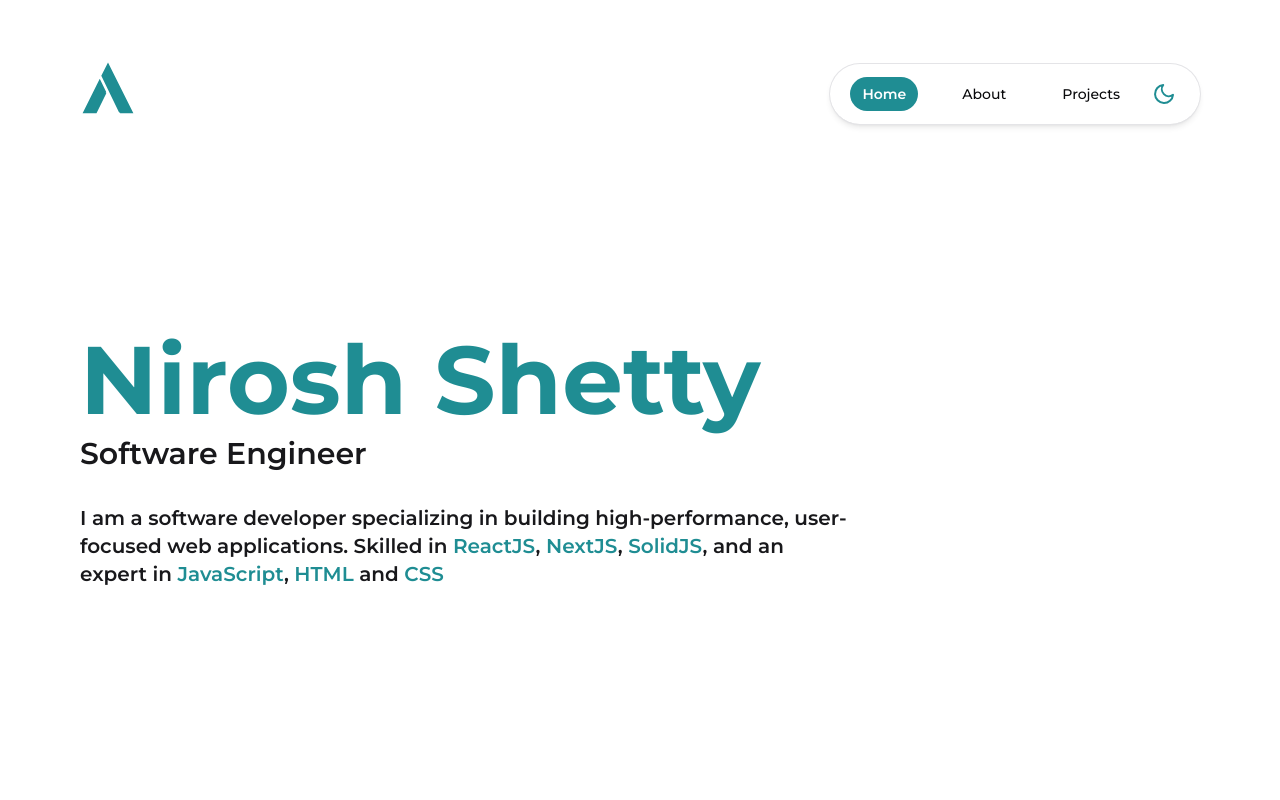
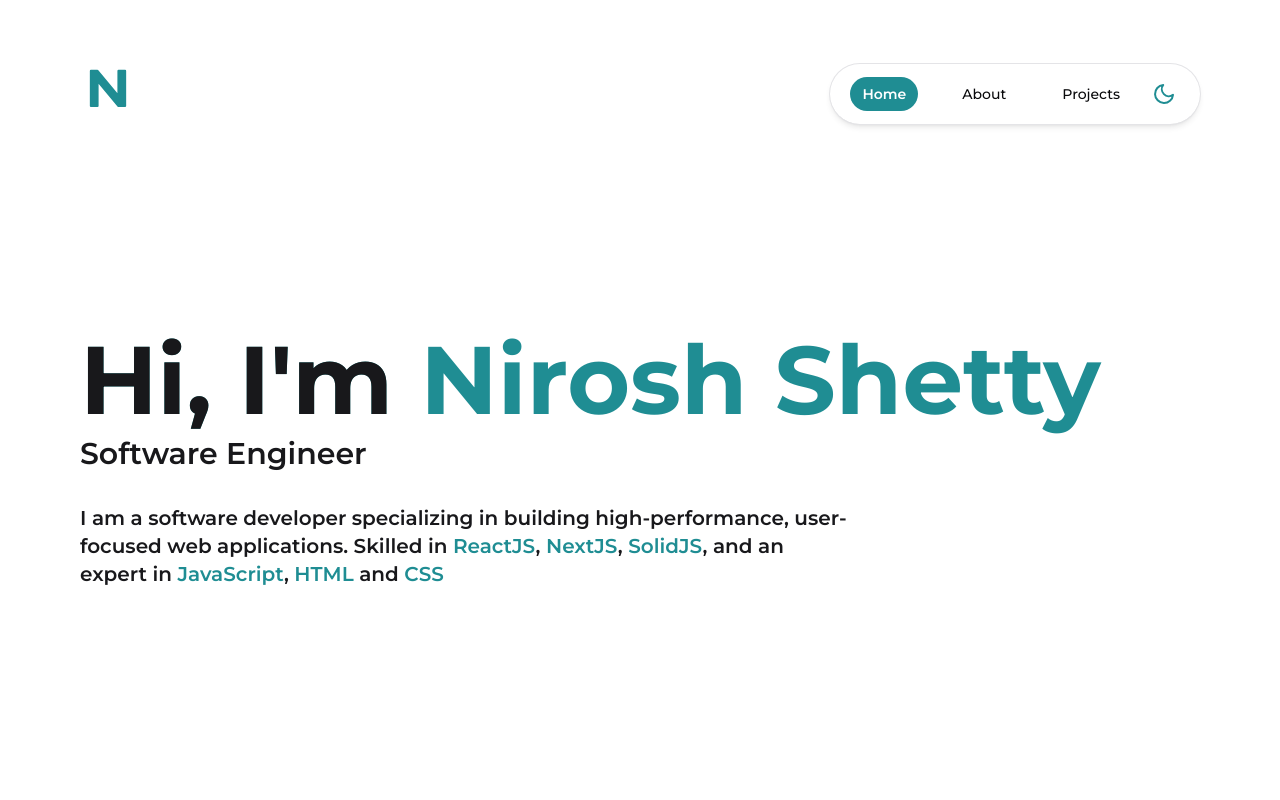
Before and after one commit to Nirosh-Shetty/my_portfolio, a Next.js app: page / in a window 1280 px wide. Shown: the top 800 px of the page. Built offline with nearby package versions, Linux system fonts and the light colour scheme.

Commit message:
minor changes

```diff
--- a/src/animation/animated-logo.tsx
+++ b/src/animation/animated-logo.tsx
@@ -8,7 +8,6 @@ export default function AnimatedLogo() {
     },
     visible: {
       pathLength: 1,
-      // Set fill as per your theme
       fill: "#1f8d93",
     },
   };
@@ -16,19 +15,34 @@ export default function AnimatedLogo() {
   return (
     <AnimatePresence>
       <motion.svg
-        viewBox="0 0 450 450"
+        viewBox="0 0 512 512"
         xmlns="http://www.w3.org/2000/svg"
         className="h-full w-full fill-accent stroke-accent"
       >
         <motion.path
-          d="M321.955 420L179.465 127.143L224.998 36.1755L416.91 420H321.955ZM204.867 263.253L128.055 420H33.0897L158.769 168.608L204.867 263.253Z"
-          strokeWidth="15"
+          d="
+            M100 420
+            V100
+            H160
+            L352 330
+            V100
+            H412
+            V420
+            H352
+            L160 190
+            V420
+            H100
+            Z
+          "
+          strokeWidth="20"
+          strokeLinecap="round"
+          strokeLinejoin="round"
           variants={iconVariant}
           initial="hidden"
           animate="visible"
           transition={{
-            default: { duration: 3, ease: "easeInOut" },
-            fill: { duration: 3, ease: [1, 0, 0.8, 1] },
+            default: { duration: 2.5, ease: "easeInOut" },
+            fill: { duration: 2.5, ease: [1, 0, 0.8, 1] },
           }}
         />
       </motion.svg>
--- a/src/components/landing-hero.tsx
+++ b/src/components/landing-hero.tsx
@@ -39,6 +39,10 @@ export default function LandingHero() {
           <AnimatePresence>
             <FadeUp key="title-main" duration={0.6}>
               <h1 className="bg-accent bg-clip-text py-2 text-5xl font-bold text-transparent sm:text-6xl md:text-7xl xl:text-8xl">
+                <span className="  text-zinc-900 dark:text-zinc-200">
+                  {" "}
+                  Hi, I&apos;m{" "}
+                </span>{" "}
                 Nirosh Shetty
               </h1>
               <span className="text-xl font-semibold text-zinc-900 dark:text-zinc-100 md:text-3xl">
```
